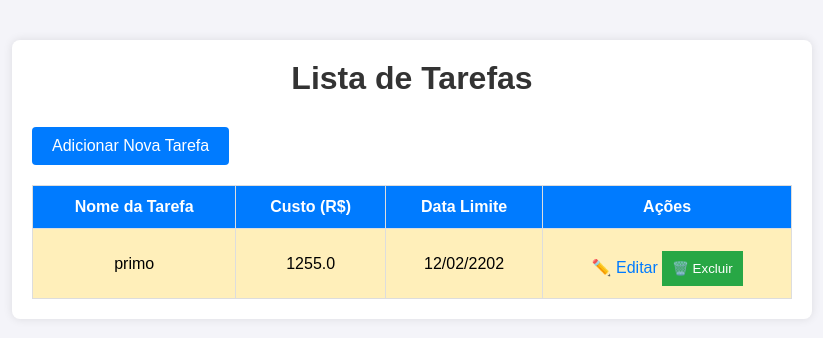
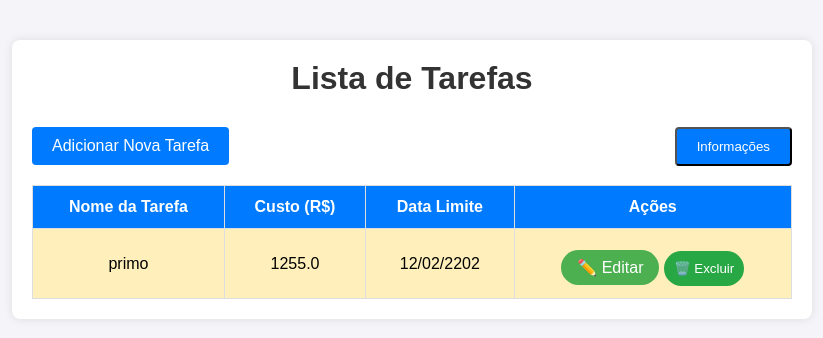
Before and after one commit to filipe4ndrade/lista-tarefas, a Flask app: page / in a window 1280 px wide. Shown: the top 338 px of the page, without its empty margins (228-1051 px from the left). Run offline with Flask 3, Linux system fonts and the light colour scheme; some libraries are stand-ins or nearby versions.

Commit message:
ajustes no front e informações

```diff
--- a/static/styles.css
+++ b/static/styles.css
@@ -39,6 +39,10 @@ h1 {
     background-color: #0056b3;
 }
 
+.info-btn {
+    float: right;
+}
+
 table {
     width: 100%;
     border-collapse: collapse;
@@ -64,16 +68,24 @@ th {
 }
 
 .action-btn {
-    color: #007bff;
+    padding: 8px 16px;
+    border-radius: 20px;
+    color: #fff;
     text-decoration: none;
+    display: inline-block;
+    cursor: pointer;
+}
+
+.edit-btn {
+    background-color: #4CAF50; /* Cor de fundo verde para o botão Editar */
 }
 
 .delete-btn {
-    color: #dc3545;
+    background-color: #dc3545; /* Cor de fundo vermelho para o botão Excluir */
 }
 
-.action-btn:hover, .delete-btn:hover {
-    text-decoration: underline;
+.action-btn:hover {
+    opacity: 0.8;
 }
 
 form {
--- a/templates/index.html
+++ b/templates/index.html
@@ -11,7 +11,10 @@
 <body>
     <div class="container">
         <h1>Lista de Tarefas</h1>
-        <a href="{{ url_for('new_task') }}" class="btn">Adicionar Nova Tarefa</a>
+        <div class="button-container">
+            <a href="{{ url_for('new_task') }}" class="btn">Adicionar Nova Tarefa</a>
+            <button onclick="showInfo()" class="btn info-btn">Informações</button>
+        </div>
 
         <table>
             <thead>
@@ -29,7 +32,7 @@
                         <td>{{ tarefa.custo }}</td>
                         <td>{{ tarefa.data_limite.strftime('%d/%m/%Y') }}</td>
                         <td>
-                            <a href="{{ url_for('edit_task', id=tarefa.id) }}" class="action-btn">✏️ Editar</a>
+                            <a href="{{ url_for('edit_task', id=tarefa.id) }}" class="action-btn edit-btn">✏️ Editar</a>
                             <form action="{{ url_for('delete_task', id=tarefa.id) }}" method="post" style="display:inline;">
                                 <button type="submit" class="action-btn delete-btn">🗑️ Excluir</button>
                             </form>
@@ -49,5 +52,17 @@
             {% endif %}
         {% endwith %}
     </div>
+
+    <script>
+        // Função para mostrar o popup com informações
+        function showInfo() {
+            swal({
+                title: "Informações do Sistema",
+                text: "Criado por José Filipe.\n\nSistema de gerenciamento de tarefas com funcionalidades de adição, edição e exclusão.\nOs nomes das tarefas não podem se repetir e quando houver um custo acima de R$ 1000.0, a tarefa deve ficar amarela.\nDesenvolvido em Python com Flask e SQLite.",
+                icon: "info",
+                button: "Fechar"
+            });
+        }
+    </script>
 </body>
 </html>
```
Also changed, not shown: instance/tarefas.db.
